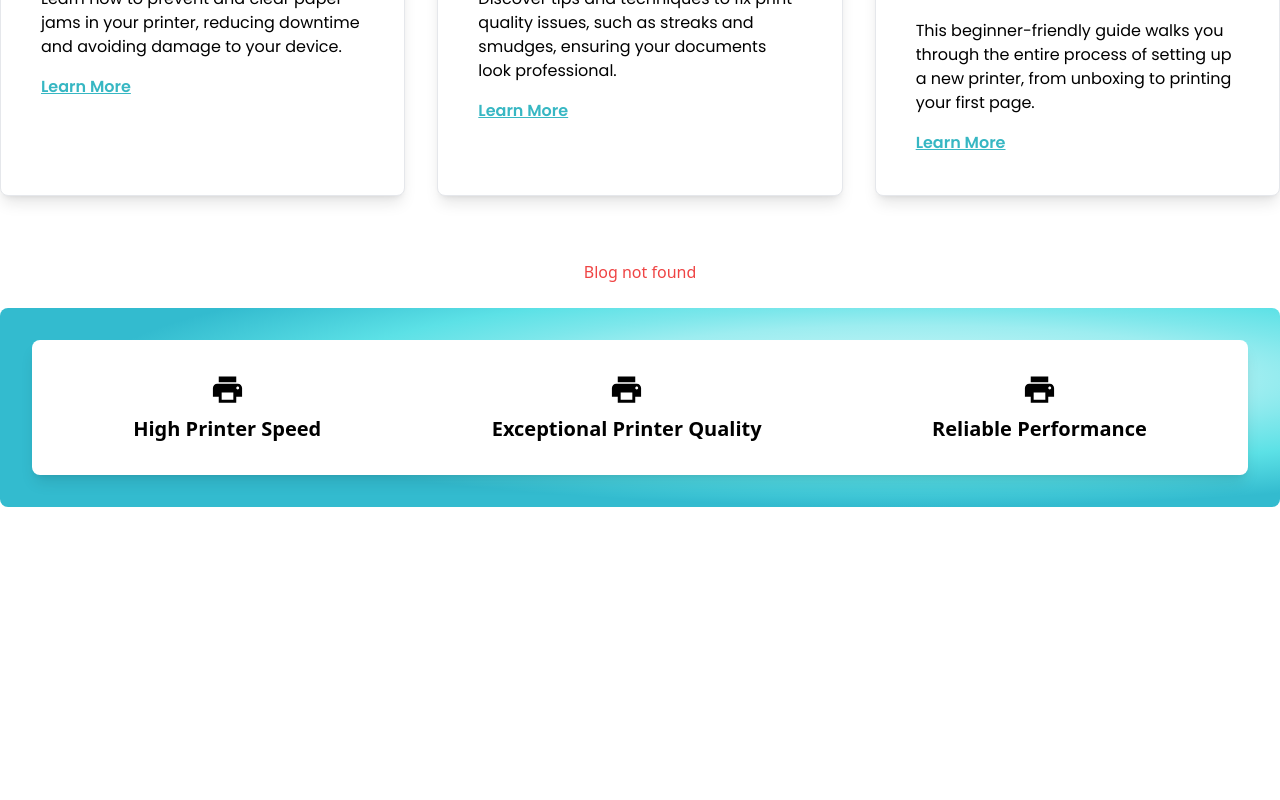
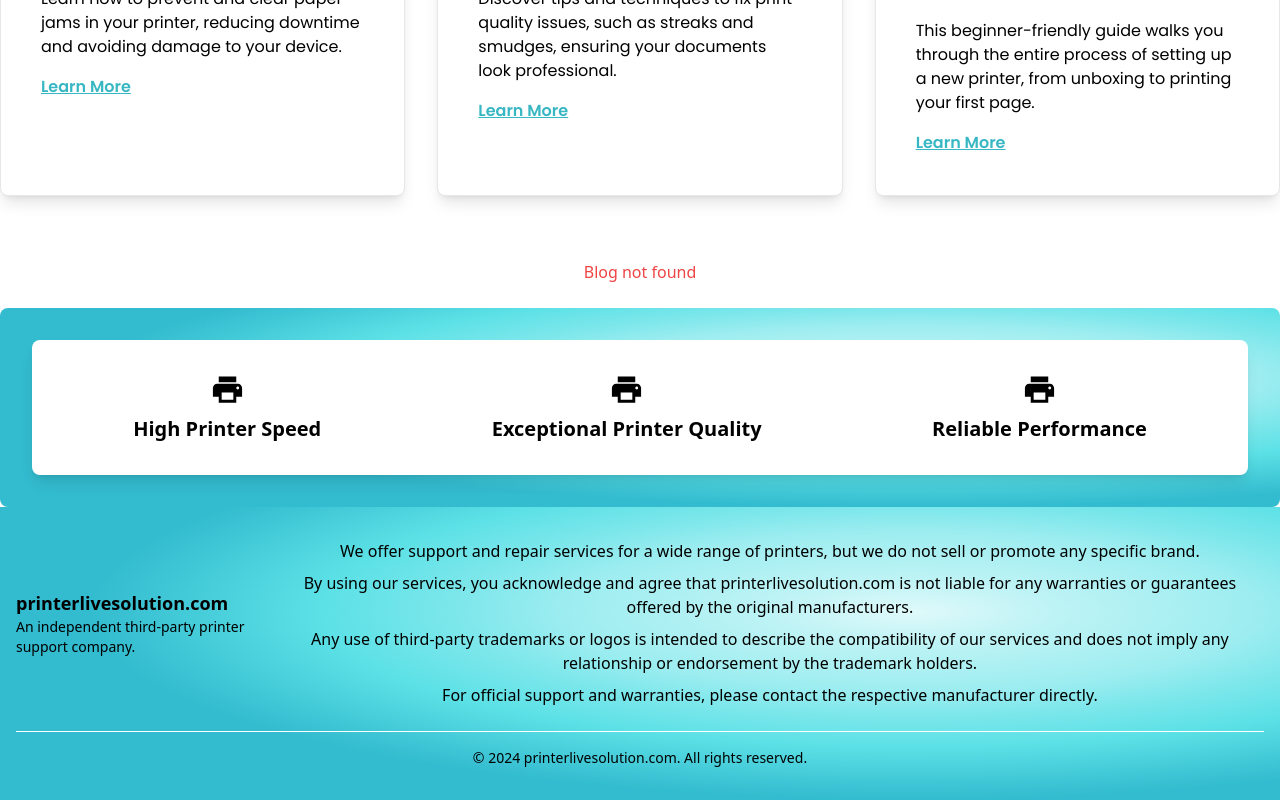
Before and after one commit to rafatparween/USA-Printer, a React (Vite) app: page /blogs/1 in a window 1280 px wide. Shown: the part 3030-3830 px from the top of the page. Before the commit the page ends 3537 px from the top, so only its background shows below. Built offline with nearby package versions, Linux system fonts and the light colour scheme.

Commit message:
add footer

```diff
--- a/src/App.jsx
+++ b/src/App.jsx
@@ -44,6 +44,7 @@ import Hero from "./Components/Hero";
 import { BrowserRouter as Router, Route, Routes } from "react-router-dom";
 import BlogPage from "./blogs/BlogPage";
 import BlogDetailPage from "./blogs/BlogDetailPage";
+import Footer from "./Components/Footer";
 
 export default function App() {
   return (
@@ -69,6 +70,7 @@ export default function App() {
         <div id="why-choose-us">
           <Banner/>
         </div>
+        <Footer/>
 
       </>
 
--- /dev/null
+++ b/src/Components/Footer.jsx
@@ -0,0 +1,49 @@
+import React from "react";
+
+const Footer = () => {
+  return (
+    <footer className="text-black py-8 text-[16px]"
+    style={{
+        background: 'radial-gradient(64.18% 64.18% at 71.16% 35.69%, #def9fa 0.89%, #bef3f5 17.23%, #9dedf0 42.04%, #7de7eb 55.12%, #5ce1e6 71.54%, #33bbcf 100%)'
+    }}>
+      <div className="container mx-auto px-4">
+        <div className="flex flex-col md:flex-row items-center justify-between">
+          <div className="mb-4 md:mb-0">
+            <p className="text-lg font-semibold">printerlivesolution.com</p>
+            <p className="text-sm">
+              An independent third-party printer support company.
+            </p>
+          </div>
+          <div className="text-center">
+            <p className="mb-2">
+              We offer support and repair services for a wide range of printers,
+              but we do not sell or promote any specific brand.
+            </p>
+            <p className="mb-2">
+              By using our services, you acknowledge and agree that
+              printerlivesolution.com is not liable for any warranties or guarantees
+              offered by the original manufacturers.
+            </p>
+            <p className="mb-2">
+              Any use of third-party trademarks or logos is intended to describe
+              the compatibility of our services and does not imply any
+              relationship or endorsement by the trademark holders.
+            </p>
+            <p>
+              For official support and warranties, please contact the respective
+              manufacturer directly.
+            </p>
+          </div>
+        </div>
+        <div className="border-t border-white mt-6 pt-4 text-center">
+          <p className="text-sm">
+            &copy; {new Date().getFullYear()} printerlivesolution.com. All rights
+            reserved.
+          </p>
+        </div>
+      </div>
+    </footer>
+  );
+};
+
+export default Footer;
```
